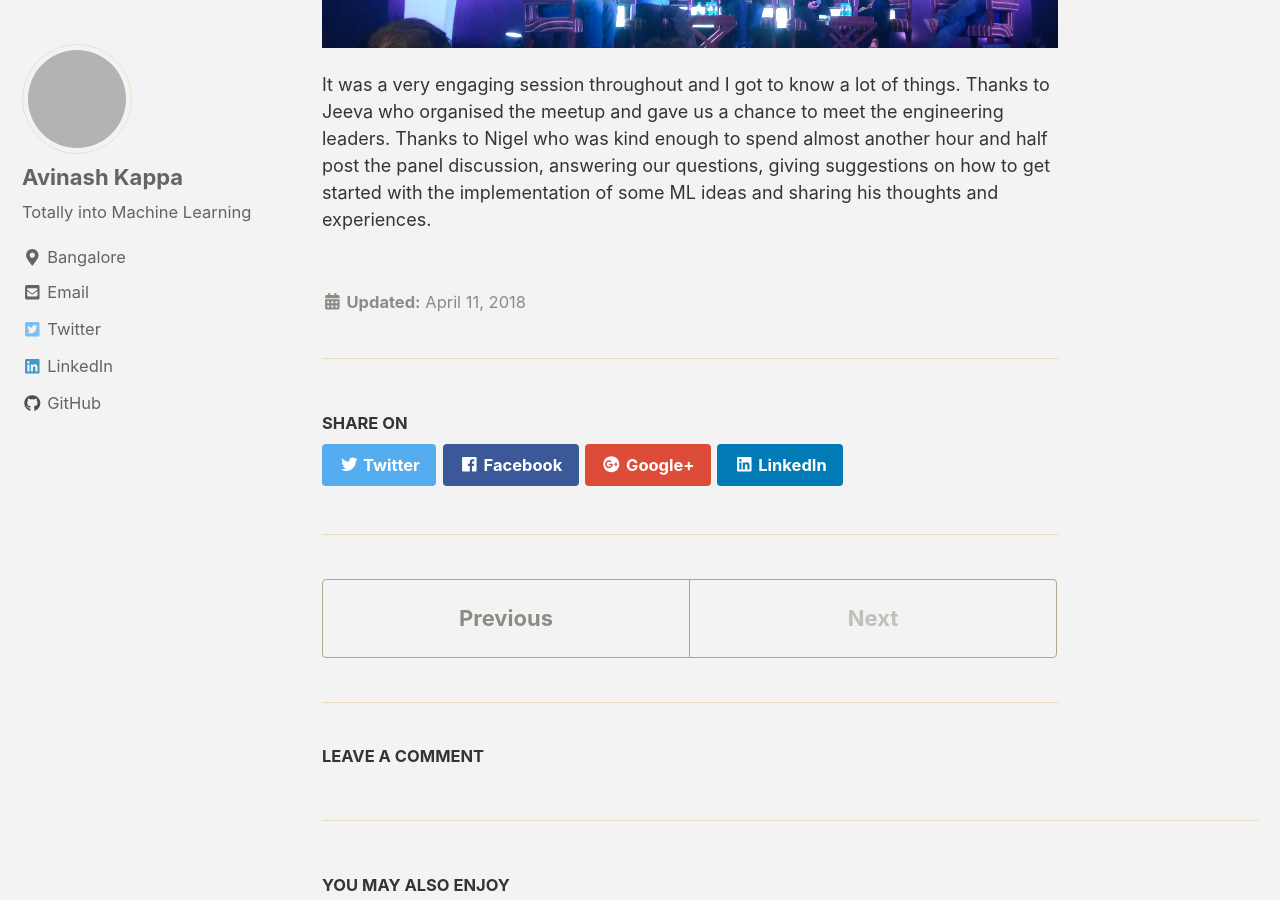
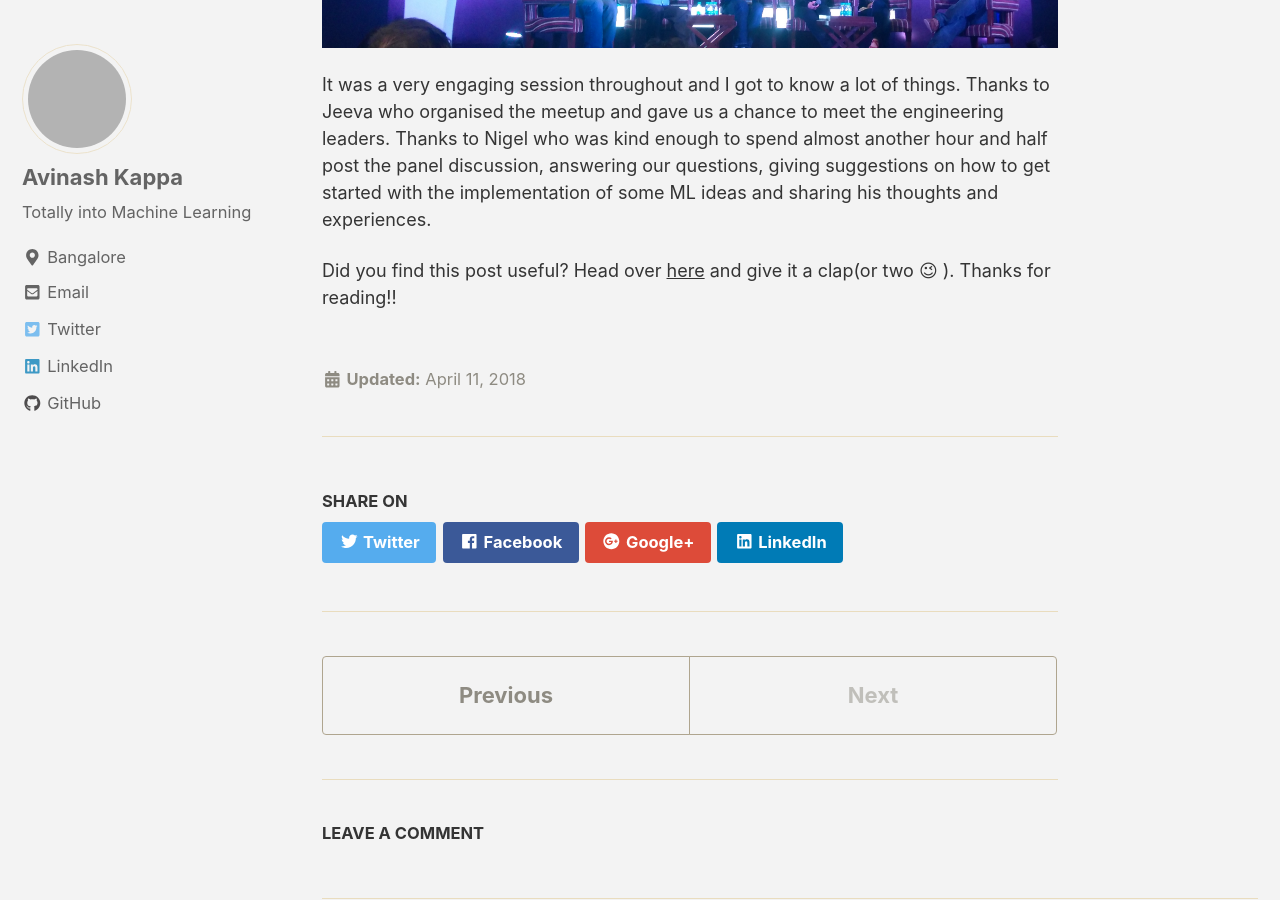
Before and after one commit to theimgclist/theimgclist.github.io, a Jekyll site: the page built from _posts/2018-4-11-OpenHackBangalore.md, in a window 1280 px wide and 900 px high, scrolled down 3440 px. Built offline with Jekyll 4.4.1, drawn with Linux system fonts in a browser that asks for light colours; nearby versions of some CDN libraries; comment, search, counter and statistics services are not loaded; grey boxes are pictures that could not be loaded.

Commit message:
OpenHack post- Added reference to Medium post

```diff
--- a/_posts/2018-4-11-OpenHackBangalore.md
+++ b/_posts/2018-4-11-OpenHackBangalore.md
@@ -22,3 +22,5 @@ After having two speakers whose talks were very informative and helpful, there w
 <p align="center"><img src="\assets\images\panelopenhack.jpg?raw=true"/></p>
 
 It was a very engaging session throughout and I got to know a lot of things. Thanks to Jeeva who organised the meetup and gave us a chance to meet the engineering leaders. Thanks to Nigel who was kind enough to spend almost another hour and half post the panel discussion, answering our questions, giving suggestions on how to get started with the implementation of some ML ideas and sharing his thoughts and experiences.
+
+Did you find this post useful? Head over [here](https://medium.com/@theimgclist/microsofts-openhack-meetup-ff9729228cd0) and give it a clap(or two &#x1f609; ). Thanks for reading!!
```
